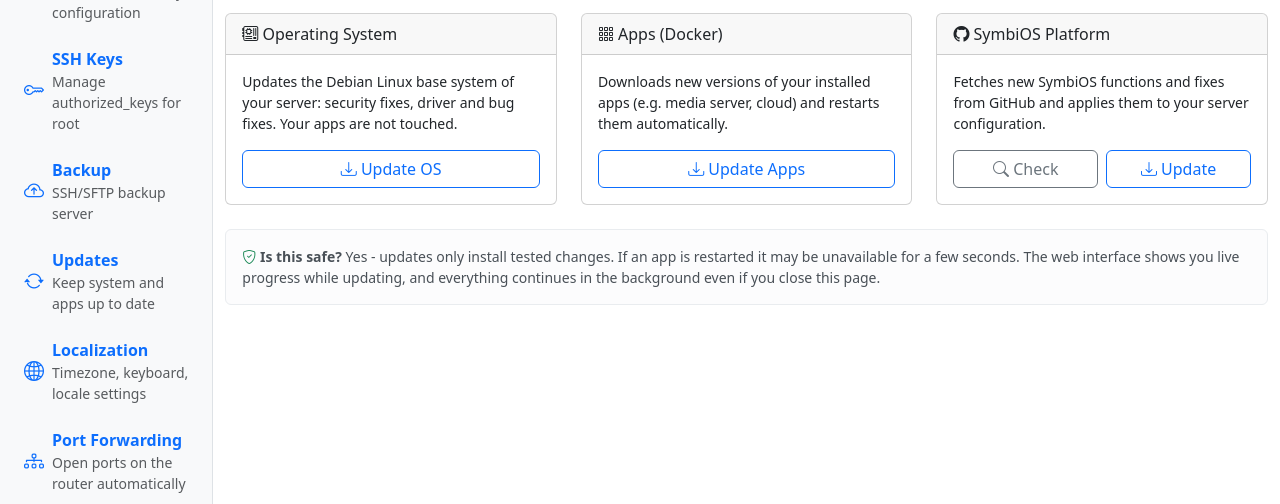
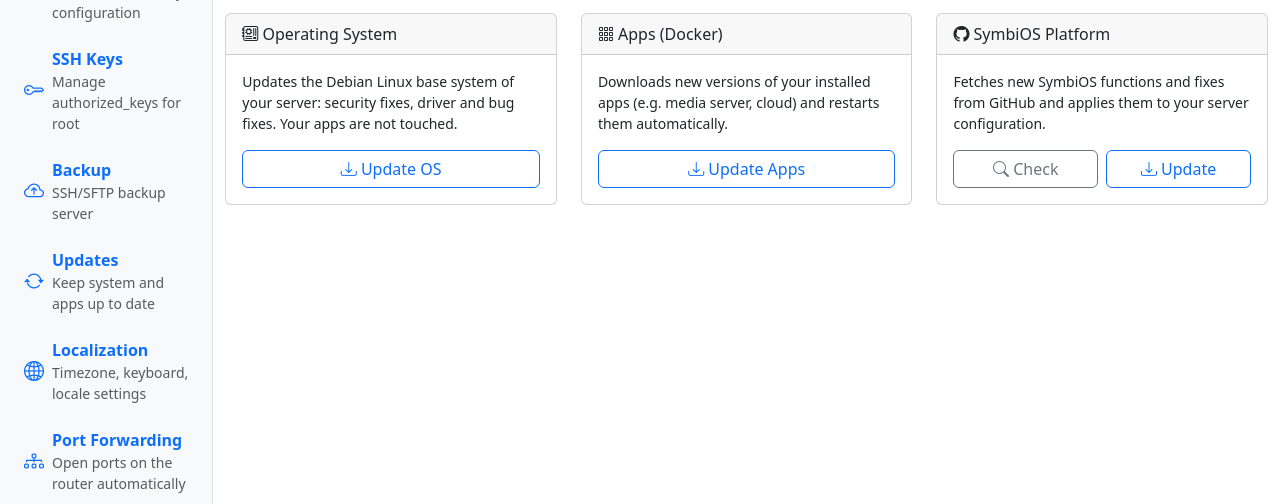
Before and after one commit to egabosh/SymbiOS, a Django app: template webui/main/templates/main/settings_updates.html in a window 1280 px wide. Shown: the part 536-1040 px from the top of the page. Run offline with Django 4.2, Linux system fonts and the light colour scheme; the template is opened without the code that fills it: most values are stand-ins (such as "Sample title", 1, 10 or a date in 2020).

Commit message:
updates: drop 'Is this safe?' reassurance note from settings page

```diff
--- a/webui/main/templates/main/settings_updates.html
+++ b/webui/main/templates/main/settings_updates.html
@@ -157,12 +157,4 @@
   </div>
 </div>
 
-<!-- Reassurance note for non-technical users -->
-<div class="alert alert-light small mt-2">
-  <i class="bi bi-shield-check text-success"></i>
-  <strong>Is this safe?</strong> Yes - updates only install tested changes.
-  If an app is restarted it may be unavailable for a few seconds. The web
-  interface shows you live progress while updating, and everything continues
-  in the background even if you close this page.
-</div>
 {% endblock %}
```
